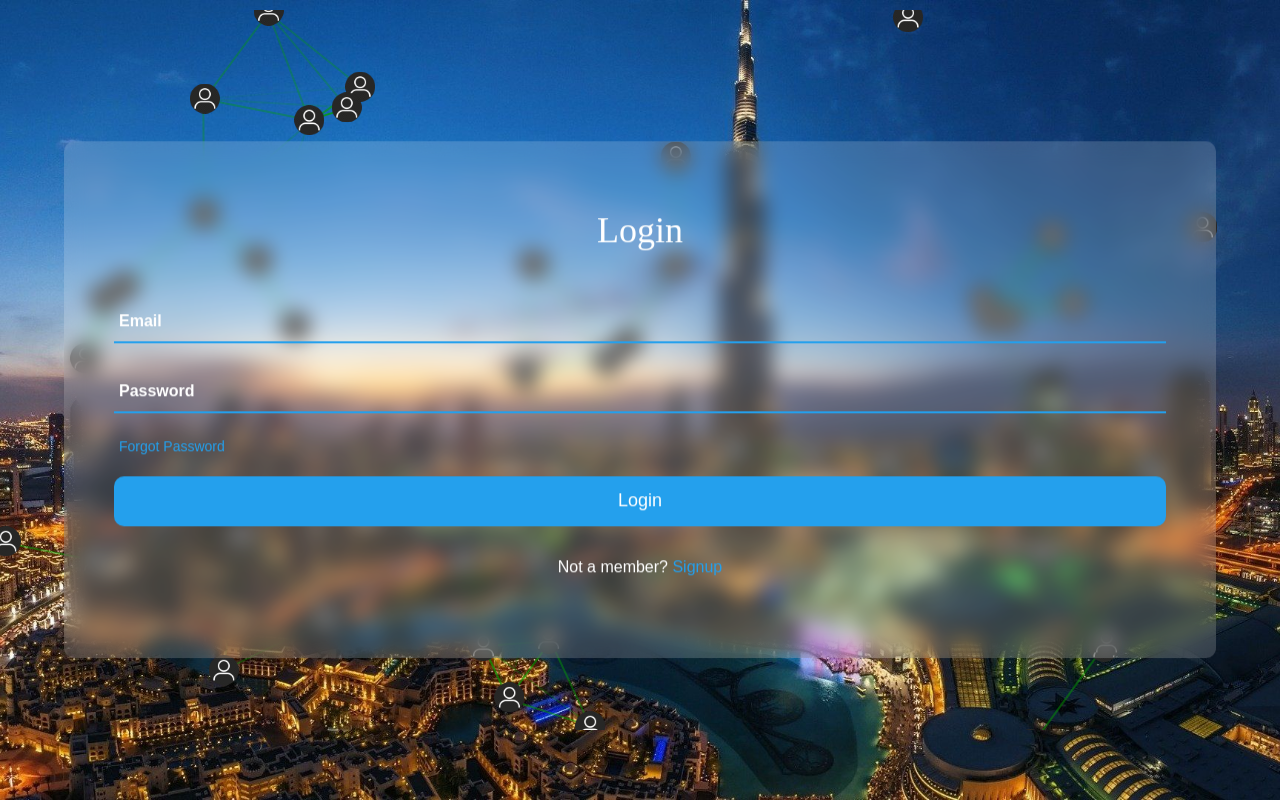
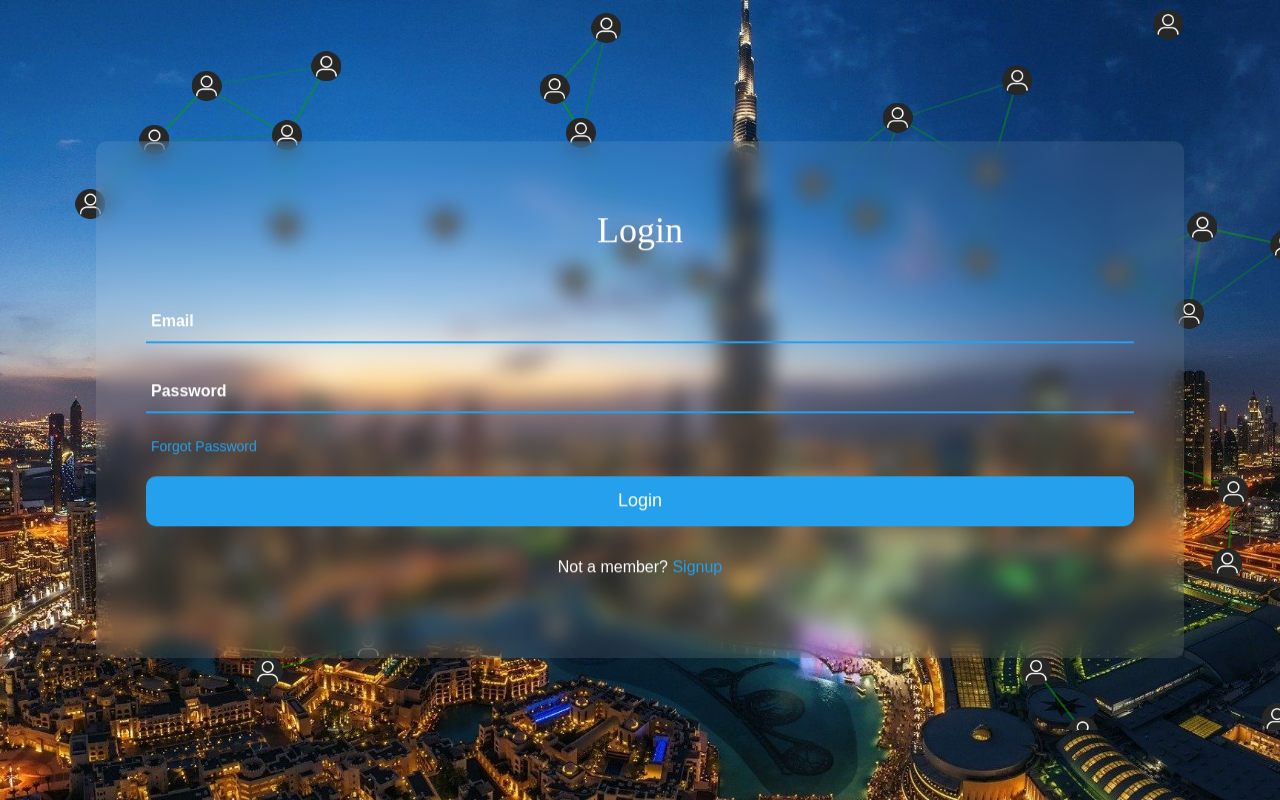
Before and after one commit to g4o2/PHP-SQL-Chat, a PHP site: page /login.php in a window 1280 px wide. Run offline with PHP 8.4, Linux system fonts and the light colour scheme.

Commit message:
login page ipdate

```diff
--- a/css/login.css
+++ b/css/login.css
@@ -27,11 +27,11 @@ body {
     top: 50%;
     left: 50%;
     transform: translate(-50%, -50%);
-    background-color: #ffffff2c;
+    background-color: #ffffff17;
     backdrop-filter: blur(10px);
     border-radius: 10px;
     padding: 50px;
-    width: 90%;
+    width: 85%;
 }
 
 .center h1 {
--- a/js/main.js
+++ b/js/main.js
@@ -7,11 +7,12 @@ $(document).ready(function() {
     console.log('%c Dont try anything weird', 'background: #000; color: #ffa500');
     console.log("%c                                      \n    .->                .->            \n ,---(`-')   .---.(`-')----.  .----.  \n'  .-(OO )  / .  |( OO).-.  '\\_,-.  | \n|  | .-, \\ / /|  |( _) | |  |   .' .' \n|  | '.(_// '-'  ||\\|  |)|  | .'  /_  \n|  '-'  | `---|  |' '  '-'  '|      | \n `-----'      `--'   `-----' `------' ", 'background: #000; color: #ffa500')
 
+
     setTimeout(function() {
-        if (document.getElementsByClassName('.popup-msg').length >= 1) {
+        if (document.getElementsByClassName('popup-msg').length >= 1) {
             document.querySelector('.popup-msg').style.display = "none";
         }
-        if (document.getElementsByClassName('.error').length >= 1) {
+        if (document.getElementsByClassName('error').length >= 1) {
             document.querySelector('.error').style.display = "none";
         }
     }, 2200);
--- a/login.php
+++ b/login.php
@@ -18,8 +18,8 @@ if (isset($_POST["cancel"])) {
 if (isset($_POST["email"]) && isset($_POST["pass"])) {
     unset($SESSION["name"]);
     unset($SESSION["user_id"]);
-
-
+    session_destroy();
+    session_start();
     $salt = 'XyZzy12*_';
     $check = hash("md5", $salt . $_POST["pass"]);
 
@@ -94,7 +94,9 @@ if (isset($_POST["email"]) && isset($_POST["pass"])) {
                 <label for='pass'>Password</label>
             </div>
             <div class="forgot-password">Forgot Password</div>
-            <input id="submit" type="submit" onclick="return doValidate();" value="Login">
+            <div style="text-align:center">
+                <input id="submit" type="submit" onclick="return doValidate();" value="Login">
+            </div>
             <div class="sign-up">
                 Not a member? <a href='./create-account.php'>Signup</a>
             </div>
```
Also changed, not shown: 1 other file.
